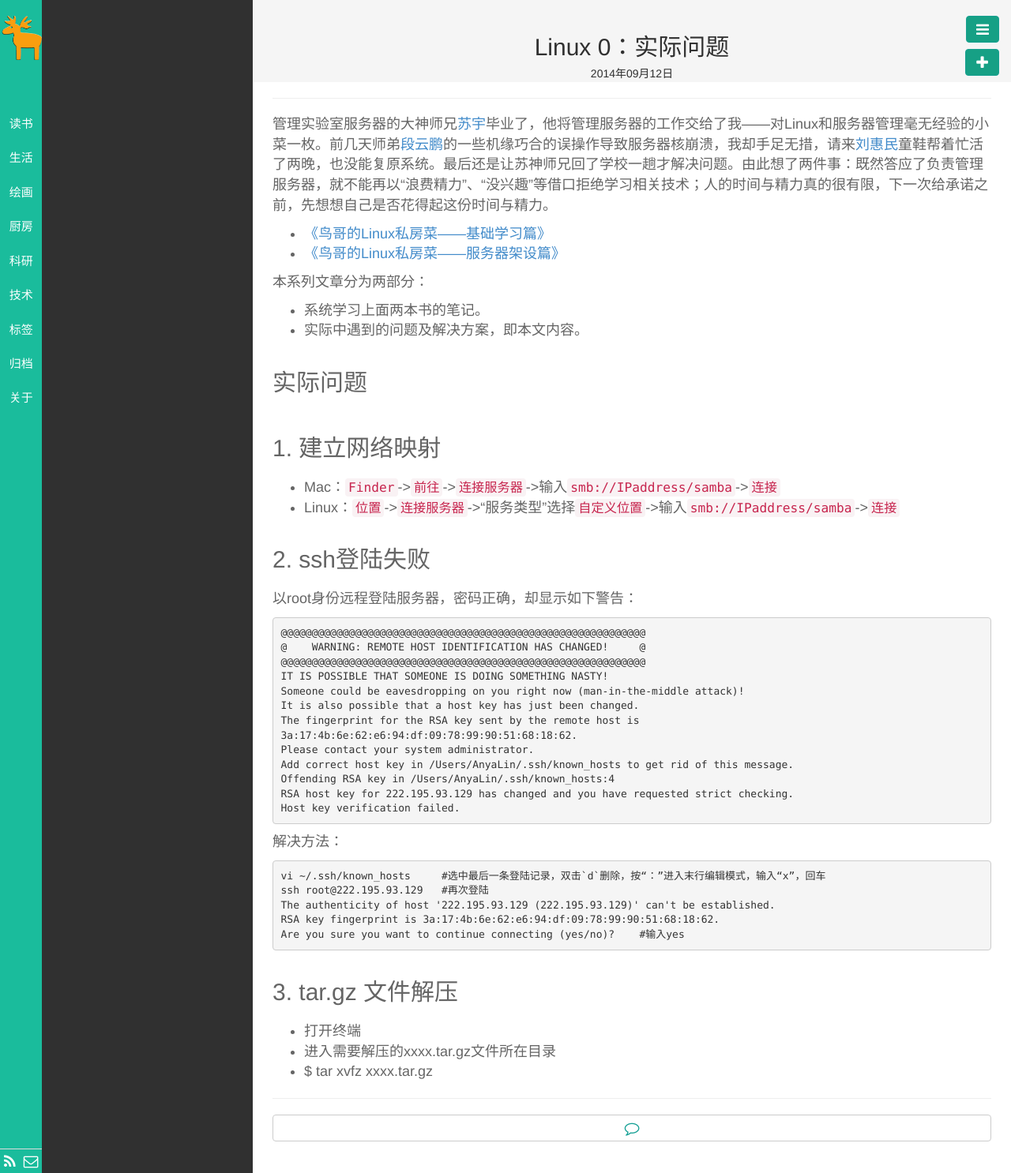
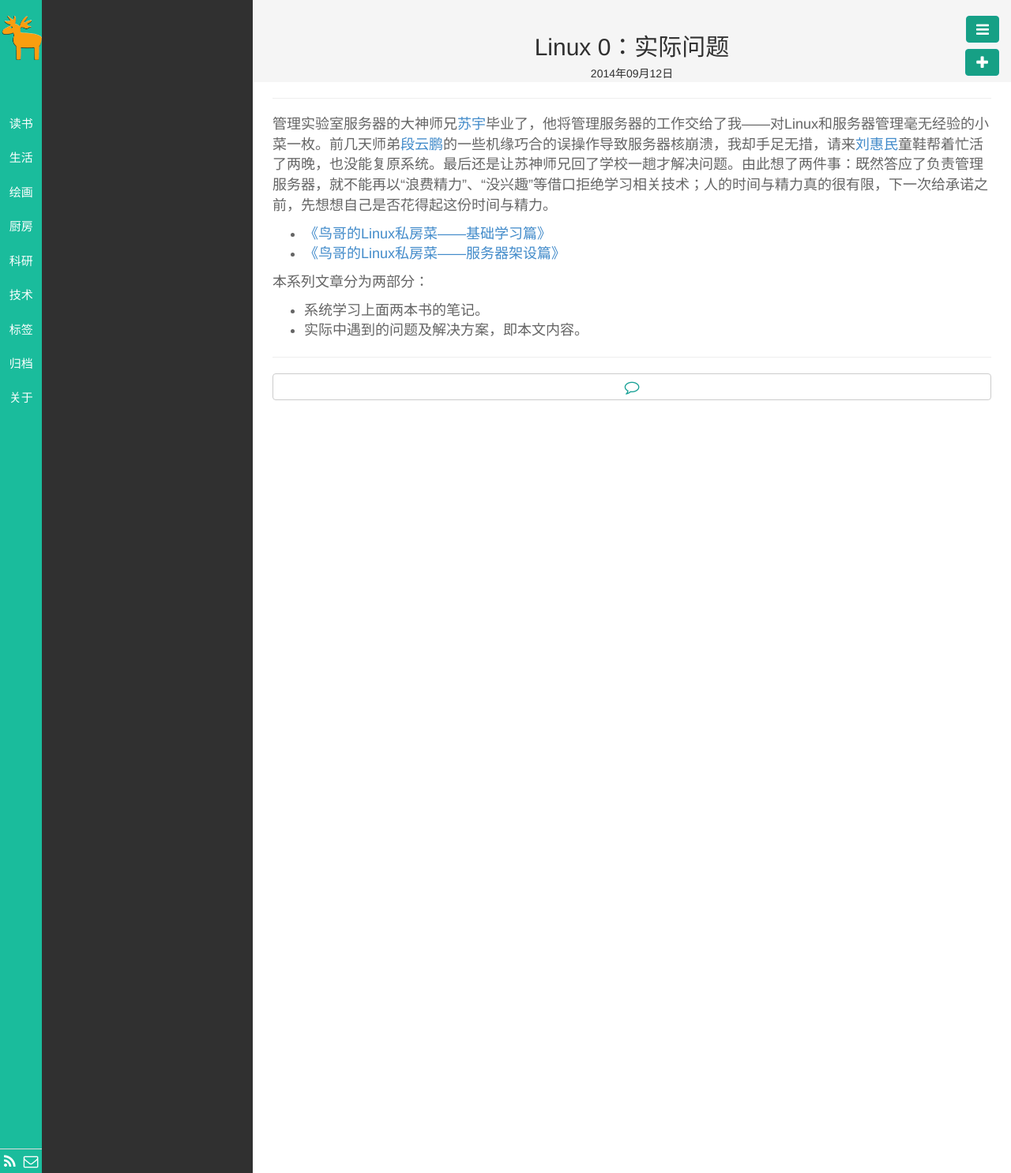
Before and after one commit to llx1105/llx1105.github.io, a Jekyll site: the page built from _posts/技术/2014-09-12-Linux-Problems.md, in a window 1280 px wide. Shown: the whole page at 79% size. Built offline with Jekyll 4.4.1, drawn with Linux system fonts in a browser that asks for light colours; nearby versions of some CDN libraries; library files that are not in the unit come from our copies; Markdown is read by kramdown in place of the engine named in the settings.

Commit message:
fix blog

````diff
--- a/_posts/技术/2014-09-12-Linux-Problems.md
+++ b/_posts/技术/2014-09-12-Linux-Problems.md
@@ -16,43 +16,3 @@ description:
 
 - 系统学习上面两本书的笔记。
 - 实际中遇到的问题及解决方案，即本文内容。
-
-
-##实际问题
-##1. 建立网络映射
-- Mac：`Finder`->`前往`->`连接服务器`->输入`smb://IPaddress/samba`->`连接`
-- Linux：`位置`->`连接服务器`->“服务类型”选择`自定义位置`->输入`smb://IPaddress/samba`->`连接`
-
-##2. ssh登陆失败
-以root身份远程登陆服务器，密码正确，却显示如下警告：
-
-```bash
-@@@@@@@@@@@@@@@@@@@@@@@@@@@@@@@@@@@@@@@@@@@@@@@@@@@@@@@@@@@
-@    WARNING: REMOTE HOST IDENTIFICATION HAS CHANGED!     @
-@@@@@@@@@@@@@@@@@@@@@@@@@@@@@@@@@@@@@@@@@@@@@@@@@@@@@@@@@@@
-IT IS POSSIBLE THAT SOMEONE IS DOING SOMETHING NASTY!
-Someone could be eavesdropping on you right now (man-in-the-middle attack)!
-It is also possible that a host key has just been changed.
-The fingerprint for the RSA key sent by the remote host is
-3a:17:4b:6e:62:e6:94:df:09:78:99:90:51:68:18:62.
-Please contact your system administrator.
-Add correct host key in /Users/AnyaLin/.ssh/known_hosts to get rid of this message.
-Offending RSA key in /Users/AnyaLin/.ssh/known_hosts:4
-RSA host key for 222.195.93.129 has changed and you have requested strict checking.
-Host key verification failed.
-```
-
-解决方法：
-
-```bash
-vi ~/.ssh/known_hosts     #选中最后一条登陆记录，双击`d`删除，按“：”进入末行编辑模式，输入“x”，回车
-ssh root@222.195.93.129   #再次登陆
-The authenticity of host '222.195.93.129 (222.195.93.129)' can't be established.
-RSA key fingerprint is 3a:17:4b:6e:62:e6:94:df:09:78:99:90:51:68:18:62.
-Are you sure you want to continue connecting (yes/no)?    #输入yes
-```
-
-##3. tar.gz 文件解压
-- 打开终端
-- 进入需要解压的xxxx.tar.gz文件所在目录
-- $ tar xvfz xxxx.tar.gz
````
Also changed, not shown: _posts/生活/2015-02-06-hello-world.html (added, +21 -0 lines), 2 other files.
